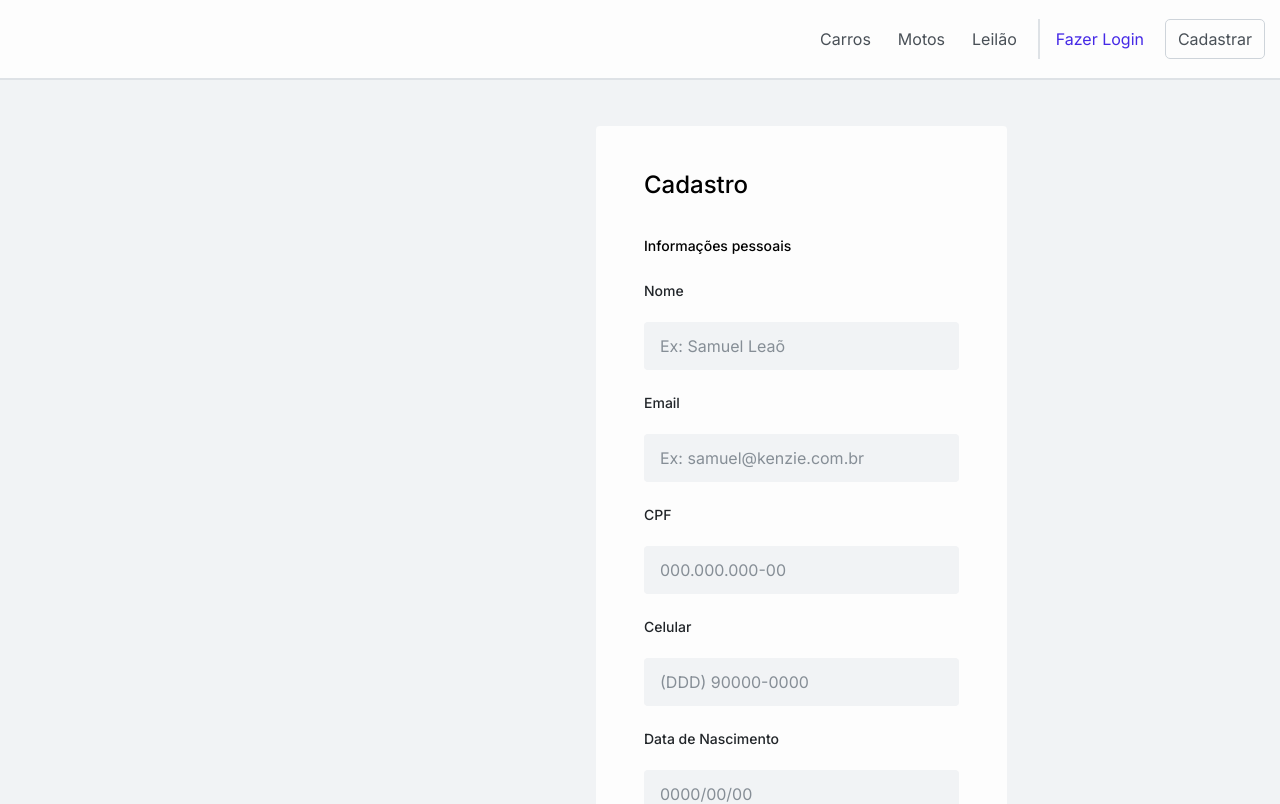
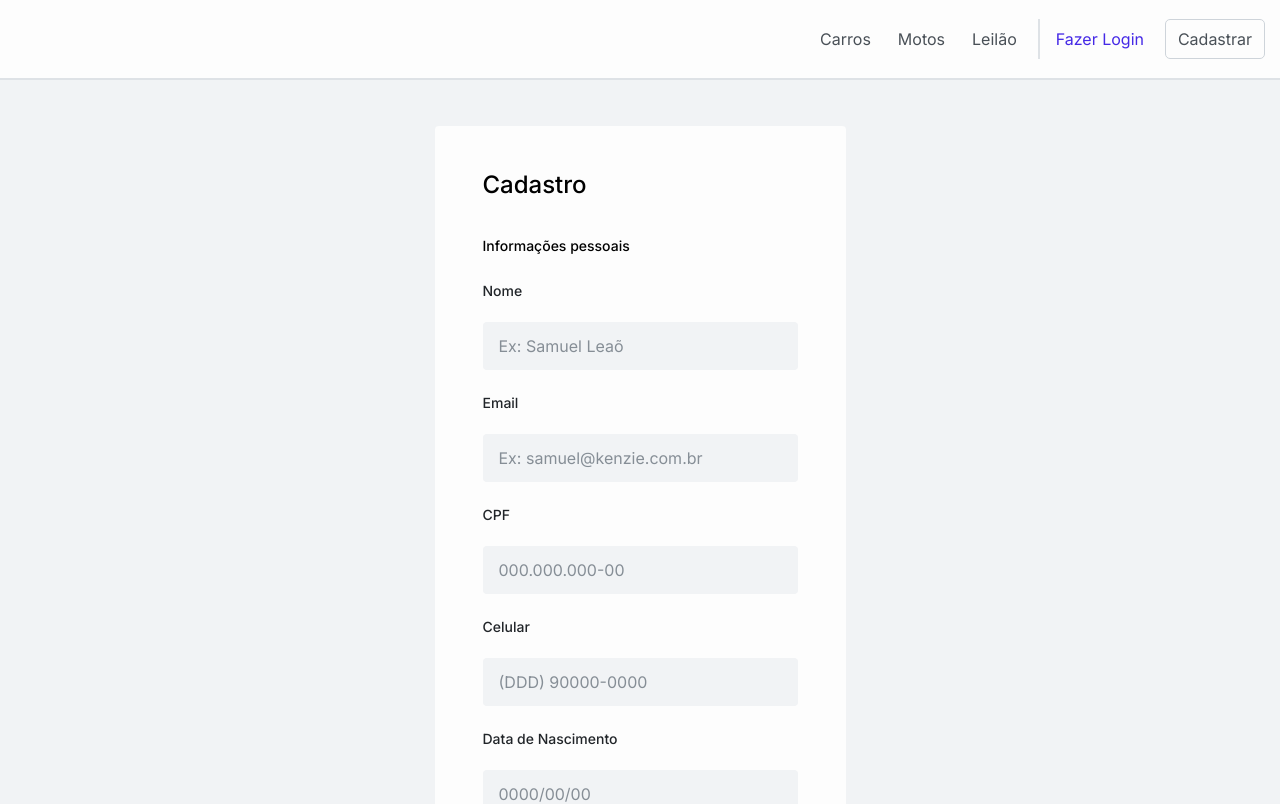
Before and after one commit to motor-shop/motor-shop_front-end, a React (Create React App) app: page /register in a window 1280 px wide. Shown: the top 804 px of the page. Built offline with nearby package versions, Linux system fonts and the light colour scheme.

Commit message:
feat: adicionando toast na página de registro

```diff
--- a/src/Contexts/User/index.tsx
+++ b/src/Contexts/User/index.tsx
@@ -2,6 +2,7 @@ import { api, config } from "../../services/api";
 import jwt_decode from "jwt-decode";
 import React, { createContext, useContext, useState } from "react";
 import { useNavigate } from "react-router-dom";
+import { toast } from "react-toastify";
 
 export interface IAdress {
   zip_code: string;
@@ -88,6 +89,7 @@ interface IContextUser {
   user: IUser;
   closeModalUpdateProfile: boolean;
   setCloseModalUpdateProfile: React.Dispatch<React.SetStateAction<boolean>>;
+  registerUser: (data: IUserRequest) => Promise<unknown>;
 }
 
 interface IPropsUser {
@@ -161,6 +163,31 @@ export const User = ({ children }: IPropsUser) => {
     });
   };
 
+  const registerUser = (data: IUserRequest) => {
+    return new Promise((resolve, reject) => {
+      api
+        .post("/users", data)
+        .then((response) => {
+          console.log(response);
+          setCloseModalSuccess(false);
+          resolve("registro realizado com sucesso!");
+        })
+        .catch((err) => {
+          toast.error(err.response.data.message, {
+            position: "top-right",
+            autoClose: 5000,
+            hideProgressBar: false,
+            closeOnClick: true,
+            pauseOnHover: true,
+            draggable: true,
+            progress: undefined,
+            theme: "colored",
+          });
+          reject(new Error("Ocorreu um erro ao realizar o registro!"));
+        });
+    });
+  };
+
   const deleteUserById = async (userId: string) => {
     await api.delete(`/users/${userId}`, config());
   };
@@ -181,6 +208,7 @@ export const User = ({ children }: IPropsUser) => {
         user,
         closeModalUpdateProfile,
         setCloseModalUpdateProfile,
+        registerUser,
       }}
     >
       {children}
--- a/src/pages/Register/index.tsx
+++ b/src/pages/Register/index.tsx
@@ -10,10 +10,11 @@ import { api } from "../../services/api";
 import { IUserRequest, useUser } from "../../Contexts/User";
 import { FormStyled } from "./styles";
 import ModalSuccess from "../../components/ModalSuccess";
+import { toast } from "react-toastify";
 
 const Register = () => {
   const [isSeller, setIsSeller] = useState<boolean>(true);
-  const { setCloseModalSuccess } = useUser()
+  const { setCloseModalSuccess, registerUser } = useUser();
 
   const formSchema = yup.object().shape({
     username: yup.string().required("Nome obrigatório"),
@@ -41,7 +42,7 @@ const Register = () => {
     formState: { errors },
   } = useForm<IUserRequest>({ resolver: yupResolver(formSchema) });
 
-  function userRegister(data: any) {
+  function submit(data: any) {
     data.is_seller = isSeller;
     data.adress = {
       zip_code: data.zip_code,
@@ -51,22 +52,18 @@ const Register = () => {
       house_number: data.house_number,
       complement: data.complement,
     };
-
-    api
-      .post("/users", data)
-      .then((response) => {
-        console.log(response.data);
-        setCloseModalSuccess(false)
-      })
-      .catch((err) => {
-        console.log(err);
+    toast.promise(registerUser(data), {
+      pending: "Cadastrando conta...",
+      success: "Cadastrado com sucesso!",
+      error: "Ocorreu um erro ao realizar cadastro!",
     });
   }
 
   return (
     <>
       <Header />
-      <FormStyled onSubmit={handleSubmit(userRegister)}>
+      <FormStyled onSubmit={handleSubmit(submit)}>
+        <div className="container">
           <h1>Cadastro</h1>
           <div className="containerPersonalInfo">
             <p> Informações pessoais</p>
@@ -245,6 +242,7 @@ const Register = () => {
               Finalizar cadastro
             </Button>
           </div>
+        </div>
       </FormStyled>
       <ModalSuccess />
       <Footer />
--- a/src/pages/Register/styles.ts
+++ b/src/pages/Register/styles.ts
@@ -4,14 +4,17 @@ export const FormStyled = styled.form`
   display: flex;
   flex-direction: column;
   justify-content: center;
-  align-items: flex-start;
-  width: 411px;
+  align-items: center;
+  width: 100vw;
   height: 100%;
-  margin-left: 596px;
   margin-top: 46px;
   margin-bottom: 95px;
-  background: #fdfdfd;
-  border-radius: 4px;
+
+  .container {
+    border-radius: 4px;
+    background: #fdfdfd;
+    width: 411px;
+  }
 
   h1 {
     margin-top: 44px;
```
Also changed, not shown: package.json (line endings or trailing spaces), 1 other file (tests, documents, lock files or other folders). Lines whose indentation alone changed are shown as unchanged.
